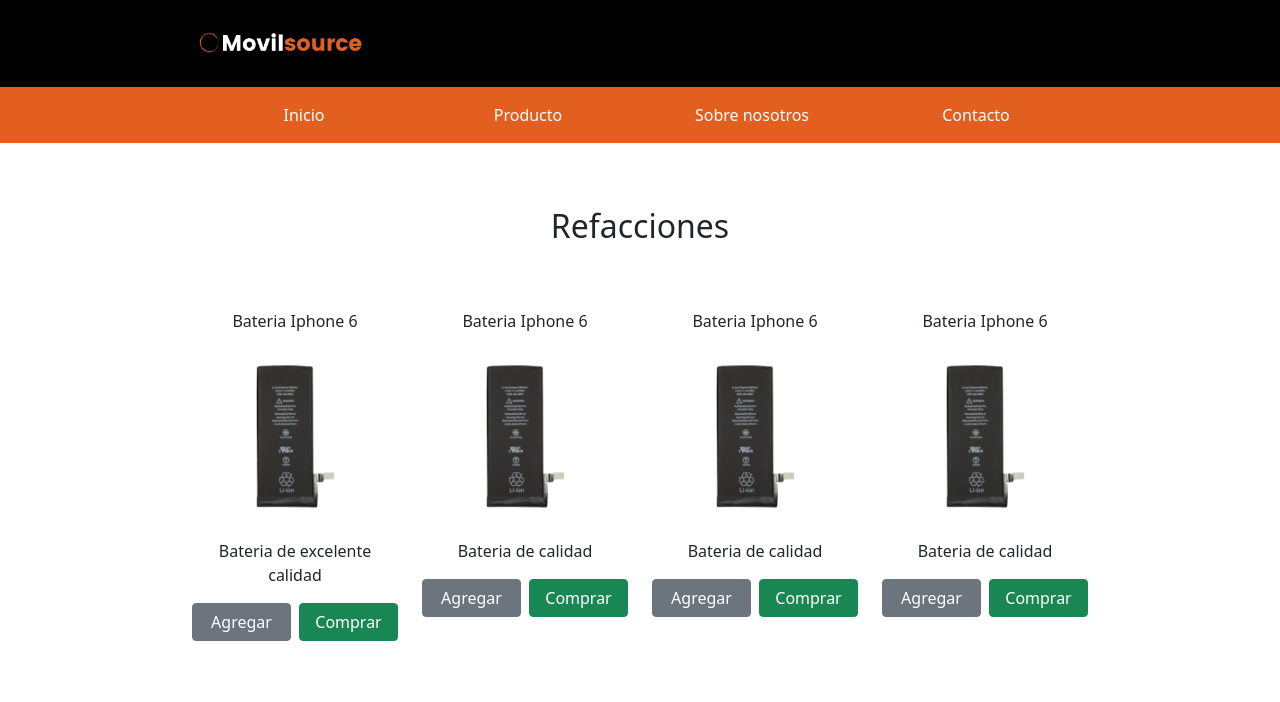
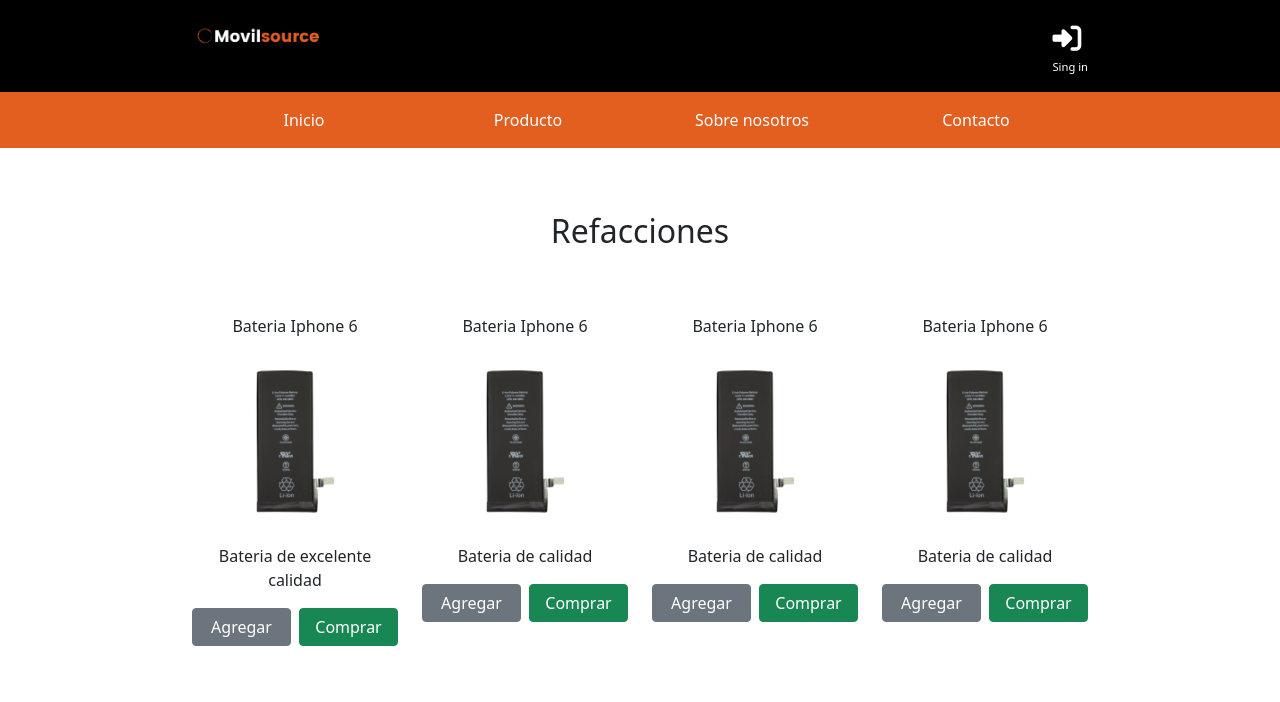
Before and after one commit to manuelluevano/tienda, a website built with Parcel: page index.html in a window 1280 px wide. Shown: the top 702 px of the page. Built offline with nearby package versions, Linux system fonts and the light colour scheme.

Commit message:
Edición Header - Logo / Sing In

```diff
--- a/css/header.sass
+++ b/css/header.sass
@@ -2,3 +2,15 @@
     background-color: black
     .banner
         padding: 1rem 0
+        display: grid
+        grid-template-columns: repeat(2, 1fr)
+        justify-items: end
+    .banner .login
+        font-size: 1.8rem
+        align-self: center
+        display: grid
+    .login span
+        color: #ffffff
+        font-size: .7rem
+    div.login a i
+        color: #ffffff
--- a/css/main.sass
+++ b/css/main.sass
@@ -78,6 +78,9 @@
 h1,h2
     margin: 4rem 0
 
+a
+  padding: 0
+  margin: 0
 .contenedor
     max-width: 100rem
     width: 70%
--- a/index.html
+++ b/index.html
@@ -39,8 +39,12 @@
     <div class="banner contenedor">
       <picture>
         <source srcset="img/logo.webp" type="image/webp">
-        <img src="img/logo.png" alt="imagen principal" width="20%">
+        <img src="img/logo.png" alt="imagen principal" width="30%">
       </picture>
+      <div class="login">
+        <a href=""><i class="fas fa-sign-in-alt"></i></a>
+        <span>  Sing in</span>
+      </div>
     </div>
 
     <nav>
```
Also changed, not shown: css/main.css, 1 other file.
